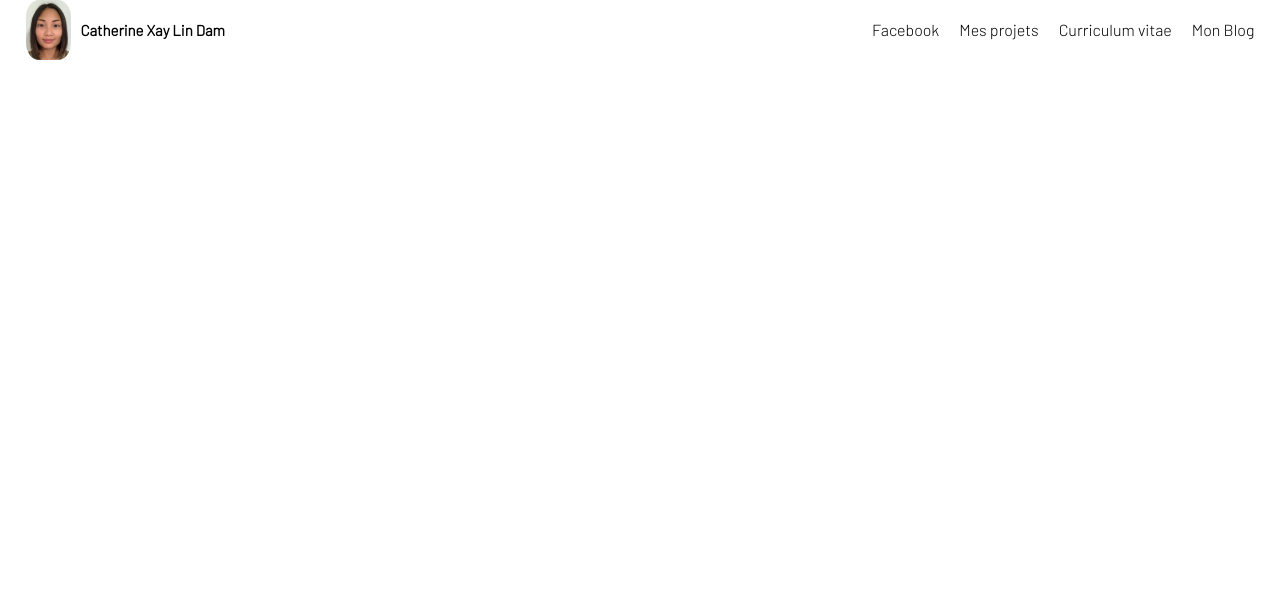
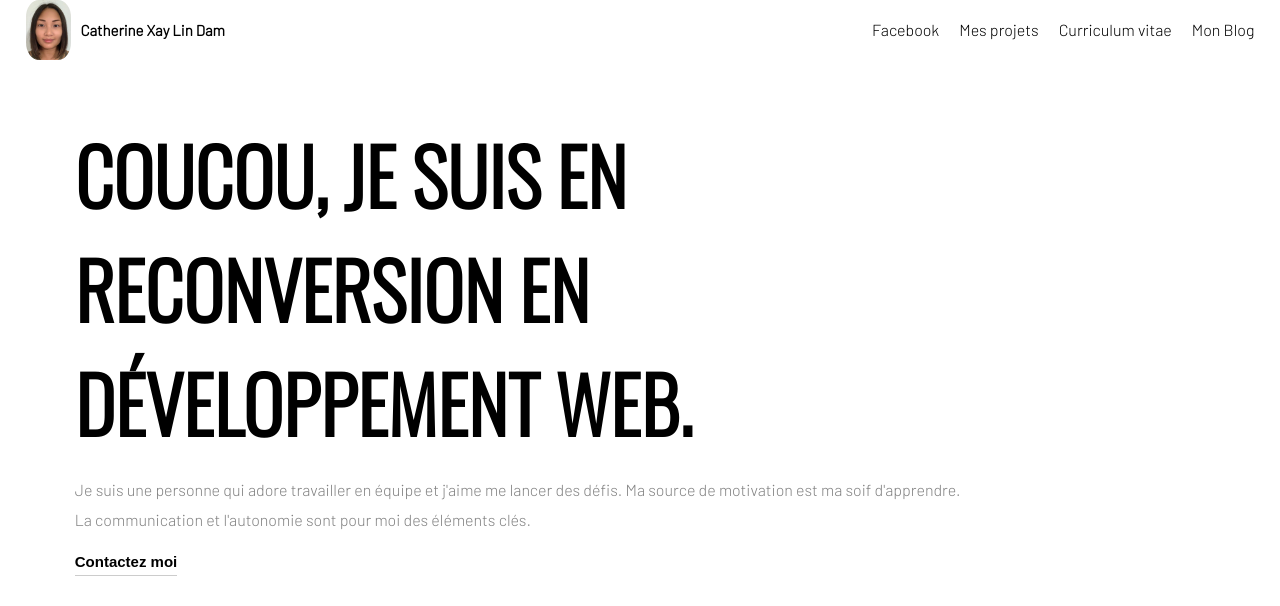
Before and after one commit to KinnaryX/portfolio, a plain HTML site: page index.html in a window 1280 px wide. Drawn offline with nearby package versions, Linux system fonts and the light colour scheme.

Commit message:
création titre et description avec bouton contact

```diff
--- a/index.html
+++ b/index.html
@@ -20,5 +20,15 @@
         <li>Mon Blog</li>
     </ul>
    </nav>
+   <section class="page-content">
+    <header>
+    <h1>Coucou, je suis en reconversion en développement web.</h1>
+    <p>Je suis une personne qui adore travailler en équipe et j'aime me lancer des défis.
+        Ma source de motivation est ma soif d'apprendre. La communication et l'autonomie sont pour moi des éléments clés.
+    </p>
+    <button>Contactez moi</button>
+   </header>
+   </section>
+
 </body>
 </html>
--- a/style.css
+++ b/style.css
@@ -1,12 +1,14 @@
 @import url('https://fonts.googleapis.com/css2?family=Barlow:wght@300&family=Oswald:wght@300&display=swap');
 
 body {
+    /* marge intérieur et extérieur avec police */
     padding: 0 2%;
     margin: 0;
     font-family: 'Barlow', sans-serif;
 }
 nav {
-     display: flex;
+
+     display: flex; /* remplir espace libre */
      flex-wrap: wrap;
      justify-content: space-between;
      align-items:  center;
@@ -44,6 +46,40 @@ nav ul li:hover {
     border-bottom-color: #000 ;
 }
 
+.page-content {
+    margin: 4%;
+}
+.page-content header {
+    margin-top: 5%;
+    max-width: 80%;
+
+}
+.page-content header h1 {
+    margin: 0;
+    text-transform: uppercase;
+    font-family: 'Oswald', sans-serif;
+    font-size: 6vw;
+}
+.page-content header p {
+    line-height: 30px;
+    color: #818181;
+}
+
+.page-content header button {
+    background-color: inherit;
+    border: none;
+    outline: none;
+    padding: 0;
+    font-size: 15px;
+    font-weight: bold;
+    padding-bottom: 5px;
+    border-bottom: 1px solid #ccc;
+    cursor: pointer;
+}
+.page-content header button:hover {
+    color: #ccc;
+    border-bottom-color: #000;
+}
 @media screen and (max-width: 700px) {
     nav {
         justify-content: center;
@@ -51,5 +87,8 @@ nav ul li:hover {
     nav ul {
         display: none;
     }
+    .page-content header {
+        margin-top: 10%;
+        max-width: 100%;
+    }
 }
-/* 28min42 french coder */
```
Also changed, not shown: 1 other file.
